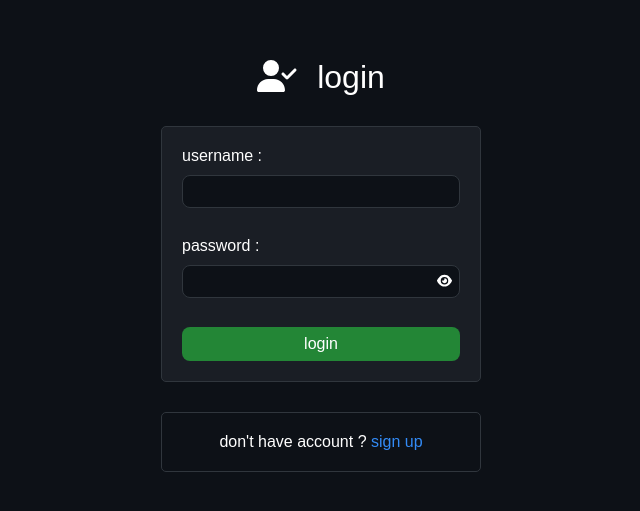
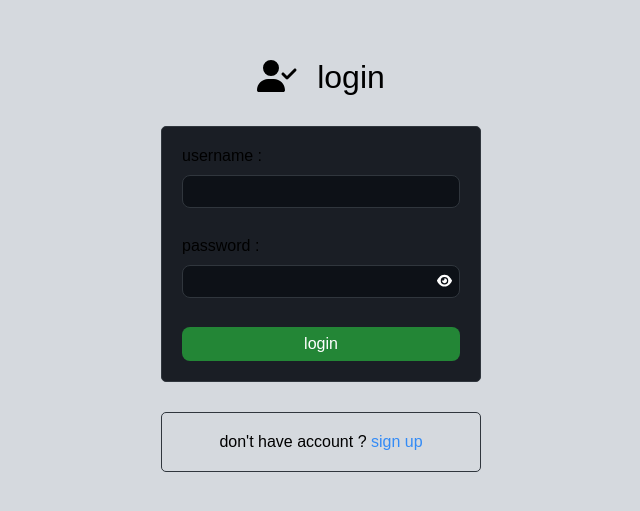
Before and after one commit to MohammadNourizadeh/taskManager3, a React (Vite) app in the folder front-end/: page /auth/login in a window 1280 px wide. Shown: the part 135-646 px from the top of the page, without its empty margins (319-959 px from the left). Built offline with nearby package versions, Linux system fonts and the light colour scheme.

Commit message:
working on light and dark mode

```diff
--- a/front-end/src/layout/auth/Auth.module.scss
+++ b/front-end/src/layout/auth/Auth.module.scss
@@ -1,10 +1,20 @@
 @use "../../assets/styles/index.scss";
 
 .king {
-  background-color: index.$darkMode_main_bg_color;
-  color: index.$darkMode_text_color;
   height: 100vh;
   display: flex;
   align-items: center;
   justify-content: center;
 }
+
+// light mode
+#lightMode {
+  background-color: index.$lightMode_main_bg_color;
+  color: index.$lightMode_text_color;
+}
+
+// dark mode
+#darkMode {
+  background-color: index.$darkMode_main_bg_color;
+  color: index.$darkMode_text_color;
+}
--- a/front-end/src/layout/auth/Auth.tsx
+++ b/front-end/src/layout/auth/Auth.tsx
@@ -1,9 +1,14 @@
 import { Outlet } from 'react-router-dom';
 import styles from './Auth.module.scss';
+import { useSelector } from 'react-redux';
+import type { RootState } from '../../store/store';
 
 export default function Auth() {
+    // redux
+    const setting = useSelector((state: RootState) => state.setting.setting)
+
     return (
-        <div className={styles.king}>
+        <div className={styles.king} id={setting.mode === 'dark' ? styles.darkMode : styles.lightMode}>
             <Outlet />
         </div>
     )
```
